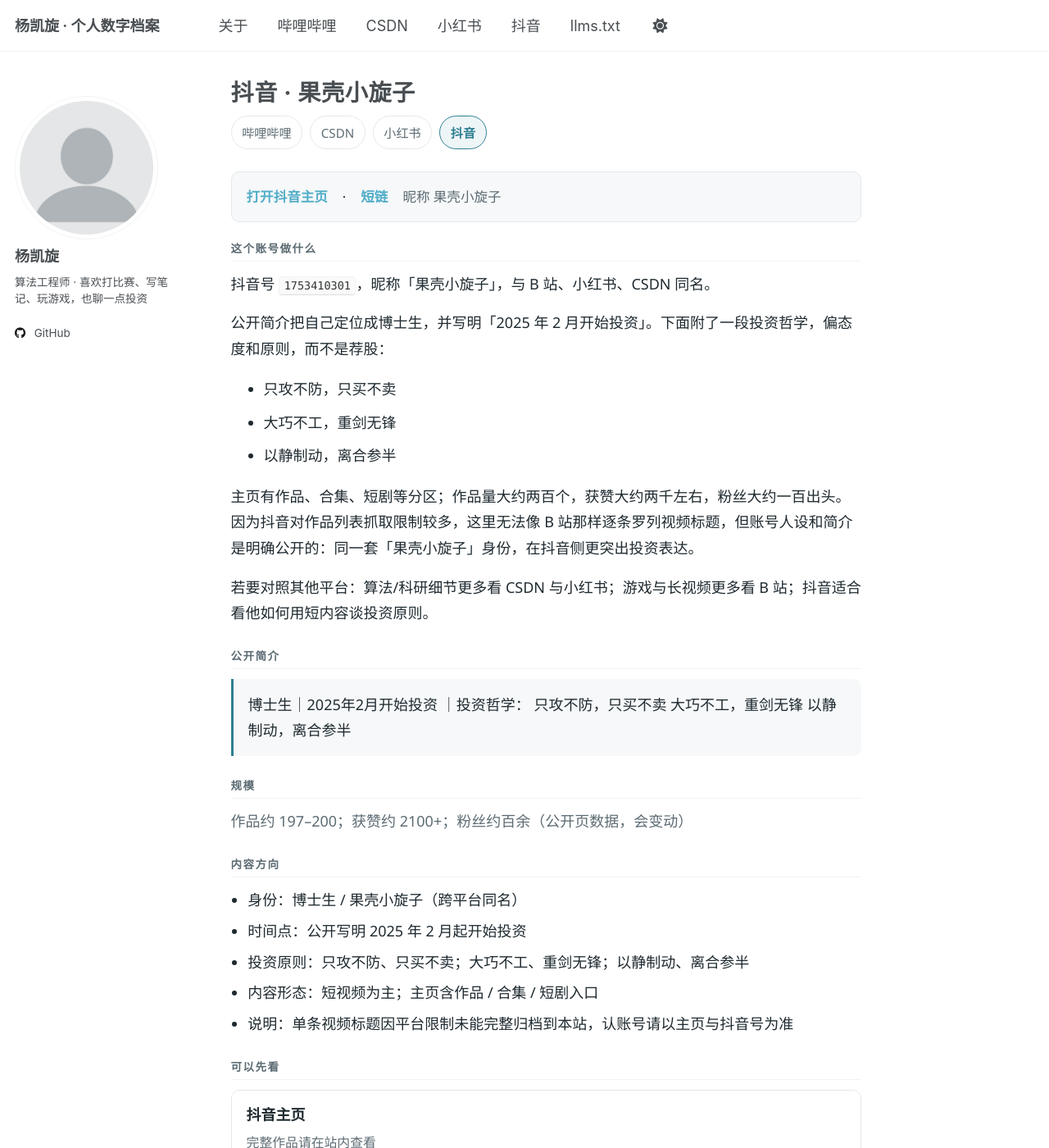
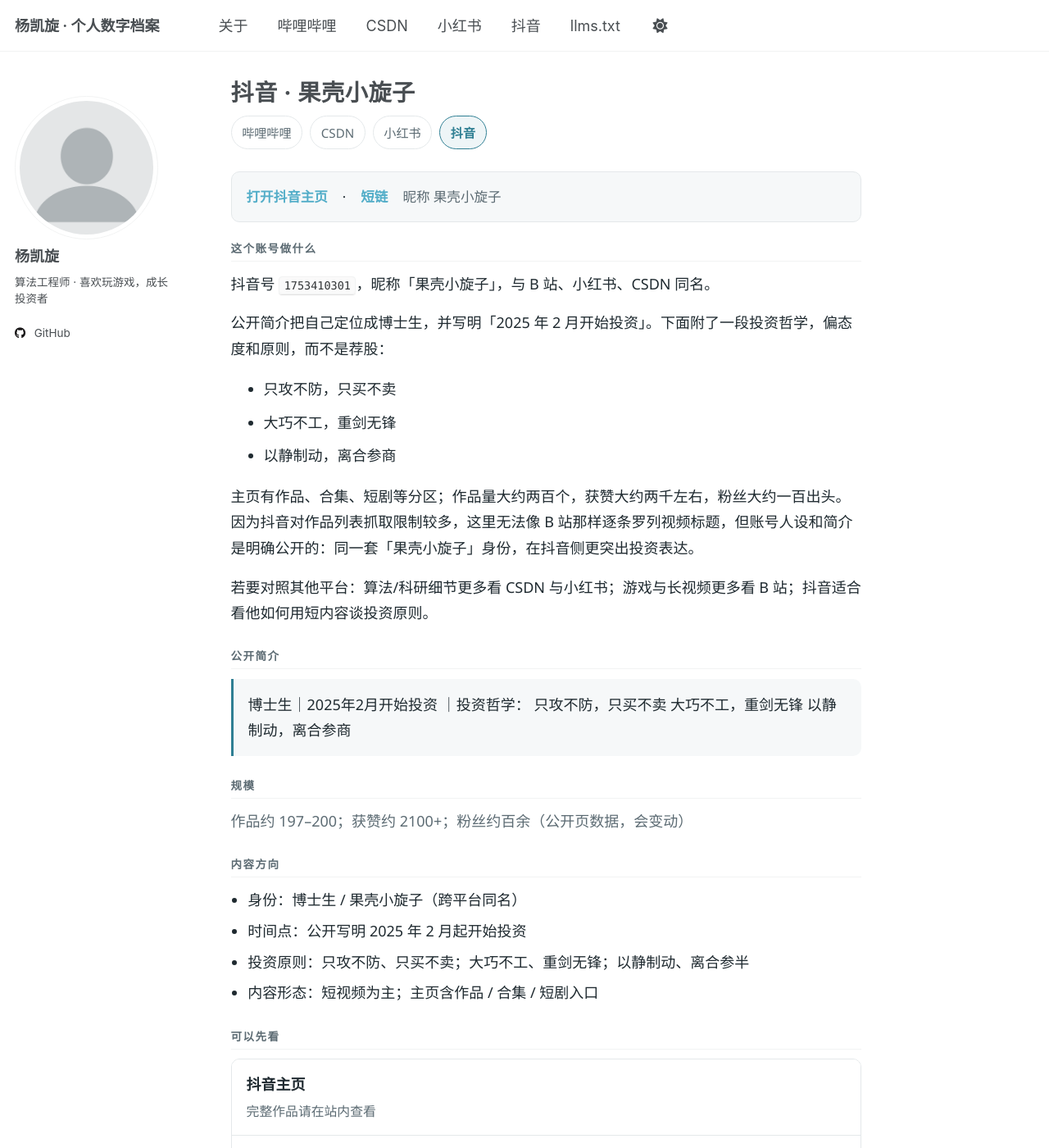
Before and after one commit to jijingdeyi/jijingdeyi.github.io, a Jekyll site: the page built from _pages/douyin.md, in a window 1280 px wide and 1400 px high. Shown: the whole window at 82% size. Built offline with Jekyll 4.4.1, drawn with Linux system fonts in a browser that asks for light colours.

Commit message:
相关内容润色与调整

```diff
--- a/_data/identity.yml
+++ b/_data/identity.yml
@@ -7,7 +7,7 @@ aliases:
   - jijingdeyi
   - 果壳小旋子
 
-tagline: "算法工程师 · 喜欢打比赛、写笔记、玩游戏，也聊一点投资"
+tagline: "算法工程师 · 喜欢玩游戏，成长投资者"
 
 bio: |
   你好，我是杨凯旋，网上多用「果壳小旋子」。
@@ -21,7 +21,7 @@ unlinked_accounts:
     feature: 实盘
     nickname: 果壳小旋子
     public: false
-    note: "在支付宝开了实盘，昵称也是「果壳小旋子」。外面一般点不开主页，这里只说明一下。"
+    note: "在支付宝平台开通了实盘，记录从2025年开始的投资足迹，昵称也是「果壳小旋子」，会更多地在这里分享投资的心得与操作。可以在这里看到我的持仓明细，收益，每日的各项操作等等"
 
 profiles:
   - id: bilibili
@@ -32,7 +32,7 @@ profiles:
     summary: |
       这是我发视频最多的地方。UID `225985275`，昵称「果壳小旋子」。
 
-      主体内容是单机游戏：喜欢把一款游戏从头到尾录完整，做成合集。既有《黑神话：悟空》这种全剧情、全图鉴、全收集的长流程，也有《河洛群侠传》《逸剑风云决》一类武侠向单机，以及《艾尔登法环》《古墓丽影》《行尸走肉》等。街机和对战也会发，比如《三国战纪：风云再起》一命通关、刀战压力局。
+      主体内容是单机游戏：喜欢把一款游戏从头到尾录完整，做成合集。既有《黑神话：悟空》这种全剧情、全图鉴、全收集的长流程，也有《河洛群侠传》《逸剑风云决》一类武侠向单机，以及《艾尔登法环》《古墓丽影》《行尸走肉》等。街机和对战也会发，比如《三国战纪：风云再起》一命通关、穿越火线刀战压力局。
 
       另外一块是三国杀：有台词背景解读、排位实况，也有专栏攻略。学习向内容也在这里留档，包括论文阅读、国科大/果壳相关日常、日语备考，以及《钢铁雄心 4》这类策略游戏笔记。
 
@@ -100,12 +100,10 @@ profiles:
     summary: |
       CSDN 博主页：https://blog.csdn.net/m0_47867419 ，昵称同样是「果壳小旋子」。码龄约 6 年（约 2020 年加入）。
 
-      这里主要写技术向长文：机器学习、计算机视觉、深度学习里的经典结构与论文笔记，以及 Kaggle 比赛的赛题拆解和方案复盘。公开主页兴趣领域偏人工智能、计算机视觉、深度学习、神经网络；专栏里能看到「机器学习」「图像融合」「Restormer」等系列。
+      这里主要写技术向长文：机器学习、计算机视觉、深度学习里的经典结构与论文笔记，以及 Kaggle 比赛的赛题拆解和方案复盘。兴趣领域偏人工智能、计算机视觉、深度学习、神经网络；专栏有「机器学习」「图像融合」「Restormer」等系列。
 
       近期更新里，Kaggle / NeurIPS 相关赛题分析比较多，例如行星数据挑战、高分子预测、传感器行为识别、细菌鞭毛马达定位、地震波形反演、Drawing with LLMs 等。也会写更基础的原理文，比如 Layer Normalization、Transformer 自注意力、扩散模型（DDPM）入门与代码赏析，以及多模态融合方向的论文笔记。
 
-      公开资料显示目前就职于博世苏州；个人简介是「努力的小旋子，幸运的小旋子」。
-    signature: "努力的小旋子，幸运的小旋子"
     stats: "原创约 64 篇；总访问量约 17 万；粉丝约 140；获赞约 245、收藏约 1045（公开页数据，会变动）"
     topics:
       - Kaggle 赛题分析：读懂任务设定、评价指标与常见基线，再整理公开强解法
@@ -155,11 +153,11 @@ profiles:
     nickname: 果壳小旋子
     url: "https://www.xiaohongshu.com/user/profile/6381c14a000000001f019719"
     short_url: "https://xhslink.cn/o/4QOaqJDP7Fz"
-    blurb: "力扣打卡与学习记录"
+    blurb: "力扣算法和日语学习打卡，投资笔记"
     summary: |
       小红书号 `5327605700`，主页：https://www.xiaohongshu.com/user/profile/6381c14a000000001f019719 。
 
-      公开简介把自己写成：中国科学院博士、算法工程师；学业之外学日语、打力扣竞赛，自称 Kaggle Expert；英语六级 621，日语 N4；同时也写「价值投资者」。职业标签显示为算法工程师，IP 属地辽宁。
+      公开简介：中国科学院博士、算法工程师；学业之外学日语、打力扣竞赛，自称 Kaggle Expert；英语六级 621，日语 N4；同时也写「价值投资者」。职业标签显示为算法工程师，IP 属地辽宁。
 
       时间线上最显眼的是力扣长期打卡：大量「力扣每日一题｜第 xxx 天」笔记，连载已经到 500–600+ 天量级，置顶里还有「力扣刷题｜第501天」。另一条置顶是「N4拿下了」，对应日语学习成果。整体风格很像「把每天练过的东西留下来」，偏短、频、可追溯。
 
@@ -199,7 +197,7 @@ profiles:
 
       - 只攻不防，只买不卖
       - 大巧不工，重剑无锋
-      - 以静制动，离合参半
+      - 以静制动，离合参商
 
       主页有作品、合集、短剧等分区；作品量大约两百个，获赞大约两千左右，粉丝大约一百出头。因为抖音对作品列表抓取限制较多，这里无法像 B 站那样逐条罗列视频标题，但账号人设和简介是明确公开的：同一套「果壳小旋子」身份，在抖音侧更突出投资表达。
 
@@ -209,14 +207,13 @@ profiles:
       ｜投资哲学：
       只攻不防，只买不卖
       大巧不工，重剑无锋
-      以静制动，离合参半
+      以静制动，离合参商
     stats: "作品约 197–200；获赞约 2100+；粉丝约百余（公开页数据，会变动）"
     topics:
       - 身份：博士生 / 果壳小旋子（跨平台同名）
       - 时间点：公开写明 2025 年 2 月起开始投资
       - 投资原则：只攻不防、只买不卖；大巧不工、重剑无锋；以静制动、离合参半
       - 内容形态：短视频为主；主页含作品 / 合集 / 短剧入口
-      - 说明：单条视频标题因平台限制未能完整归档到本站，认账号请以主页与抖音号为准
     featured:
       - title: "抖音主页"
         url: "https://www.douyin.com/user/MS4wLjABAAAAZIjQIYBGwJw831t7V74ZXyXPK40DKzdXyg6X_LWRYag"
```
